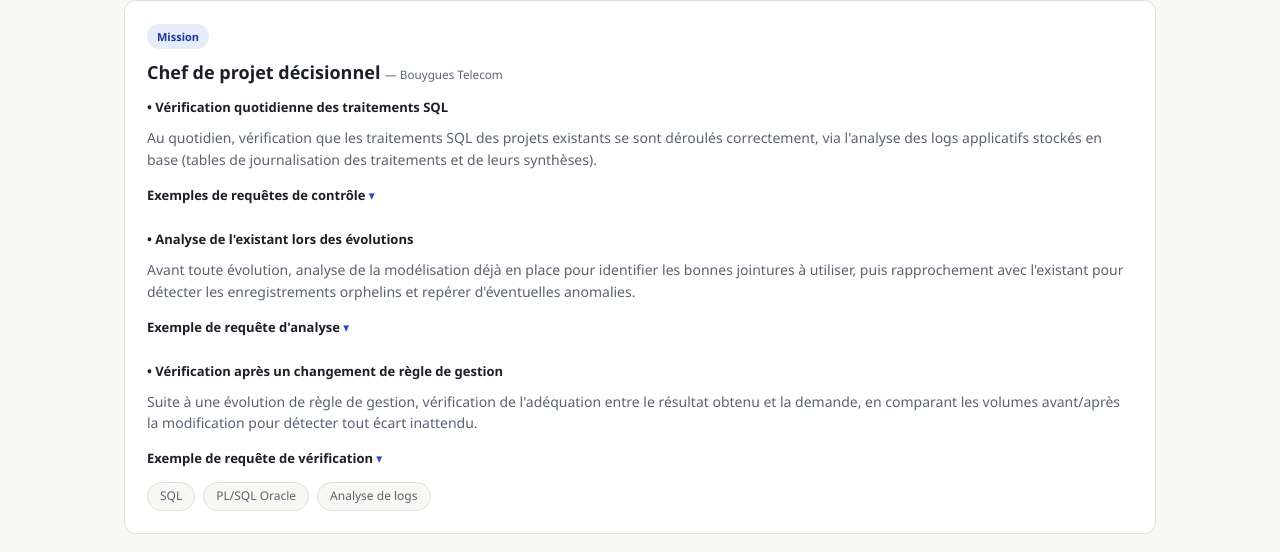
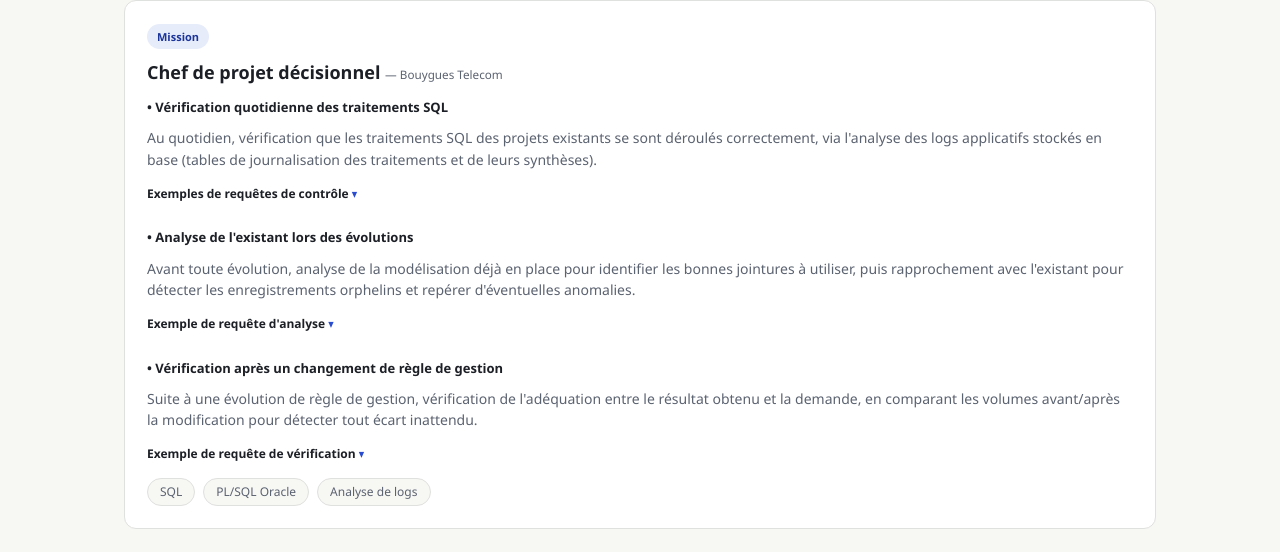
Before and after one commit to MOHAMEDALIMRABET/MOHAMEDALIMRABET.github.io, a plain HTML site: page realisations/sql.html in a window 1280 px wide. Shown: the part 248-800 px from the top of the page. Drawn offline with Linux system fonts and the light colour scheme.

Commit message:
SQL: reduit la taille des labels des blocs de requetes pliables

```diff
--- a/assets/css/style.css
+++ b/assets/css/style.css
@@ -100,7 +100,7 @@ body { margin: 0; background: var(--bg); color: var(--ink); line-height: 1.55; }
 .card-details p { margin-top: 10px; }
 .query-details { margin: 0 0 14px; }
 .query-details summary {
-  display: block; font-weight: 700; font-size: 13px; color: var(--ink); cursor: pointer; list-style: none;
+  display: block; font-weight: 700; font-size: 12px; color: var(--ink); cursor: pointer; list-style: none;
 }
 .query-details summary::-webkit-details-marker { display: none; }
 .query-details summary::after { content: " \25be"; color: var(--accent); }
```
